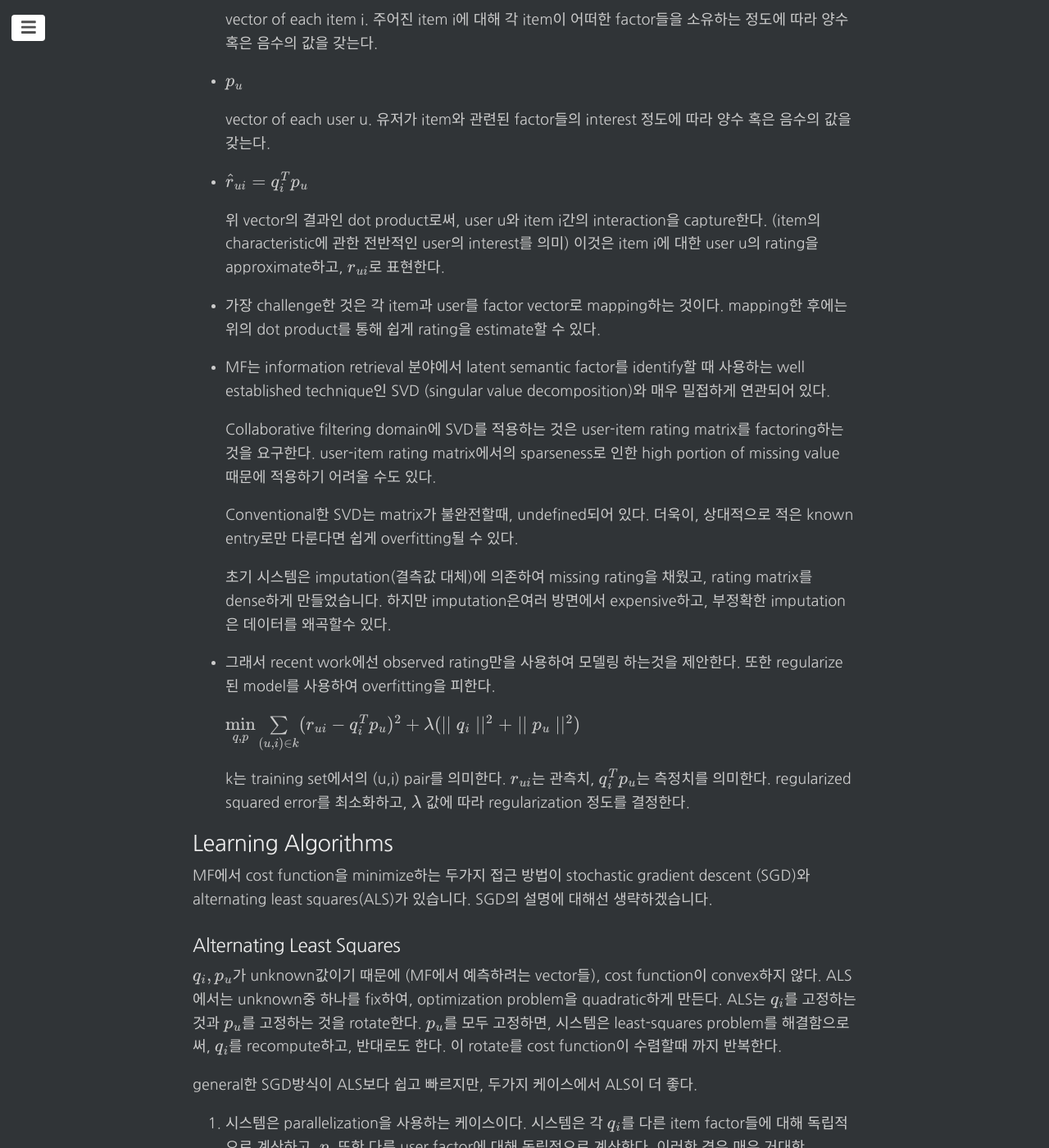
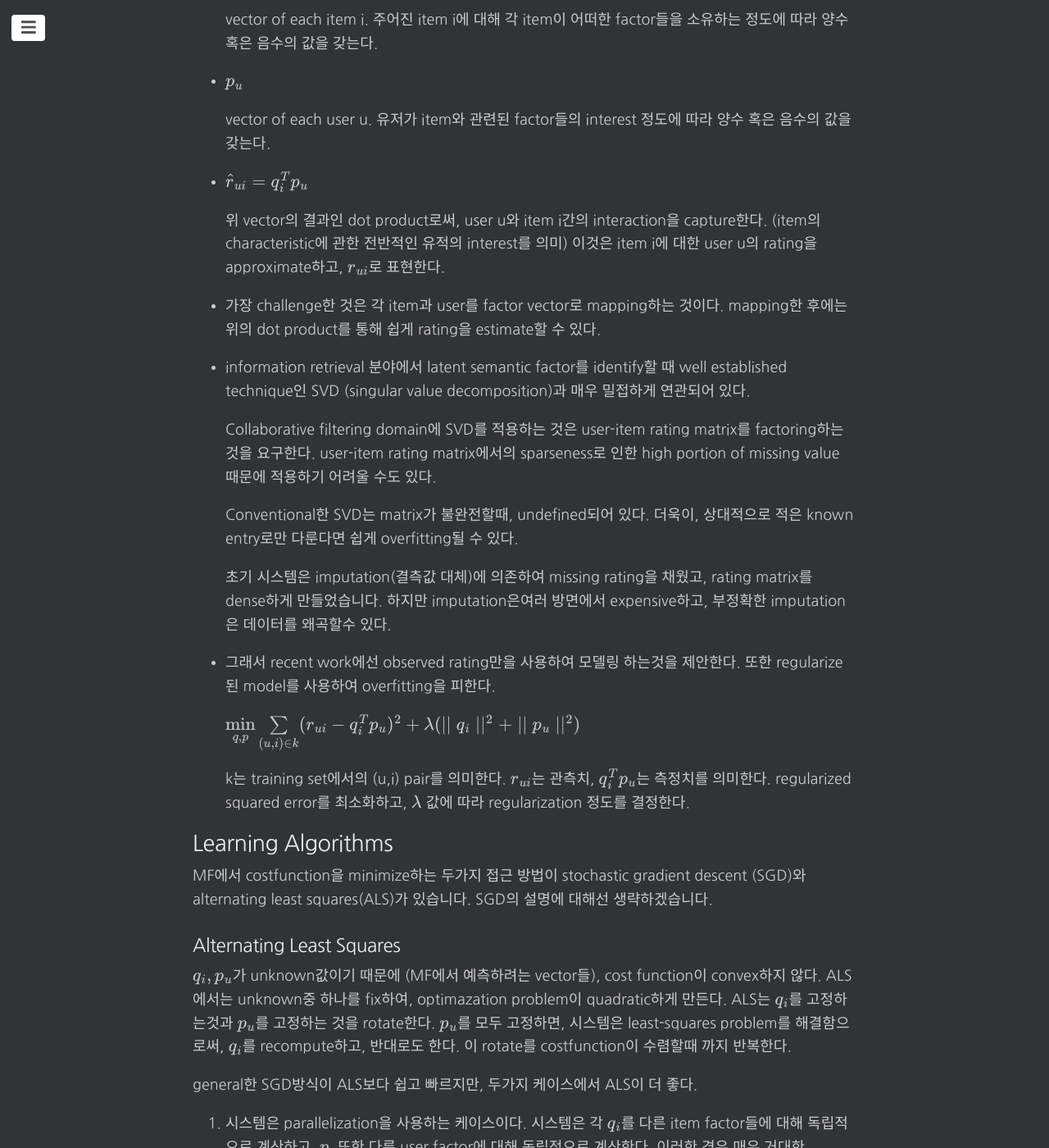
Before and after one commit to changhyeonnam/changhyeonnam.github.io, a Jekyll site: the page built from _posts/2021/2021-12-21-Matrix_Factorization.md, in a window 1280 px wide and 1400 px high, scrolled down 4538 px. Shown: the whole window at 82% size. Built offline with Jekyll 4.4.1, drawn with Linux system fonts in a browser that asks for light colours; nearby versions of some CDN libraries; formulas are drawn with MathJax 3; comment, search, counter and statistics services are not loaded; some of the changed text lies outside the part shown.

Commit message:
Revert "Update 2021-12-21-Matrix_Factorization.md"
This reverts commit 2170e3b777269900a82239f4d4ae901a043a0dc5.

```diff
--- a/_posts/2021/2021-12-21-Matrix_Factorization.md
+++ b/_posts/2021/2021-12-21-Matrix_Factorization.md
@@ -122,11 +122,11 @@
 
 - $\hat r_{ui} = q^T_ip_u$
 
-  위 vector의 결과인 dot product로써, user u와 item i간의 interaction을 capture한다. (item의 characteristic에 관한 전반적인 user의 interest를 의미) 이것은 item i에 대한 user u의 rating을 approximate하고, $r_{ui}$로 표현한다.
+  위 vector의 결과인 dot product로써, user u와 item i간의 interaction을 capture한다. (item의 characteristic에 관한 전반적인 유적의 interest를 의미) 이것은 item i에 대한 user u의 rating을 approximate하고, $r_{ui}$로 표현한다.
 
 - 가장  challenge한 것은 각 item과 user를 factor vector로 mapping하는 것이다. mapping한 후에는 위의 dot product를 통해 쉽게 rating을 estimate할 수 있다.
 
-- MF는 information retrieval 분야에서 latent semantic factor를 identify할 때 사용하는  well established technique인 SVD (singular value decomposition)와 매우 밀접하게 연관되어 있다.
+- information retrieval 분야에서 latent semantic factor를 identify할 때 well established technique인 SVD (singular value decomposition)과 매우 밀접하게 연관되어 있다.
 
     Collaborative filtering domain에 SVD를 적용하는 것은  user-item rating matrix를 factoring하는  것을 요구한다. user-item rating matrix에서의  sparseness로 인한 high portion of missing value 때문에 적용하기 어려울 수도 있다.
 
@@ -143,17 +143,17 @@
 
 ## Learning Algorithms
 
-MF에서 cost function을 minimize하는 두가지 접근 방법이 stochastic gradient descent (SGD)와  alternating least squares(ALS)가 있습니다. SGD의 설명에 대해선 생략하겠습니다.
+MF에서 costfunction을 minimize하는 두가지 접근 방법이 stochastic gradient descent (SGD)와  alternating least squares(ALS)가 있습니다. SGD의 설명에 대해선 생략하겠습니다.
 
 ### Alternating Least Squares
 
-$q_i,p_u$가 unknown값이기 때문에 (MF에서 예측하려는 vector들), cost function이 convex하지 않다.  ALS에서는 unknown중 하나를 fix하여, optimization problem을 quadratic하게 만든다. ALS는  $q_i$를 고정하는것과 $p_u$를 고정하는 것을 rotate한다. $p_u$를 모두  고정하면, 시스템은  least-squares problem를 해결함으로써, $q_i$를 recompute하고, 반대로도 한다. 이 rotate를 cost function이 수렴할때 까지 반복한다.
+$q_i,p_u$가 unknown값이기 때문에 (MF에서 예측하려는 vector들), cost function이 convex하지 않다.  ALS에서는 unknown중 하나를 fix하여, optimazation problem이 quadratic하게 만든다. ALS는  $q_i$를 고정하는것과 $p_u$를 고정하는 것을 rotate한다. $p_u$를 모두  고정하면, 시스템은  least-squares problem를 해결함으로써, $q_i$를 recompute하고, 반대로도 한다. 이 rotate를 costfunction이 수렴할때 까지 반복한다.
 
 general한 SGD방식이 ALS보다 쉽고 빠르지만, 두가지 케이스에서 ALS이 더 좋다.
 
 1. 시스템은 parallelization을 사용하는 케이스이다. 시스템은 각 $q_i$를 다른 item factor들에 대해 독립적으로 계산하고, $p_u$또한 다른 user factor에 대해 독립적으로 계산한다. 이러한 경우 매우 거대한 parallelization of the algorithm이 될 가능성이 있다.
 
-2. 두번째 경우는 시스템이 implicit data에 초점을 맞춘 경우이다. sparse한 training set에 대해 반복해서 SGD를 돌리면 practical 하지 못하고, ALS가  이러한 문제점을 해결할 수 있다.
+2. 두번째 경우는 시스템이 implict data에 초점을 맞춘 경우이다. sparase한 training set에 대해 반복해서 SGD를 돌리면 practical 하지 못하고, ALS가  이러한 문제점을 해결할 수 있다.
 
 ## Adding Biases
 
```
Also changed, not shown: other parts of _posts/2021/2021-12-21-Matrix_Factorization.md (+1 -1 lines).
